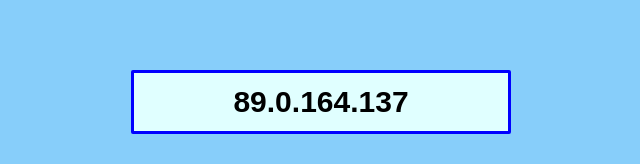
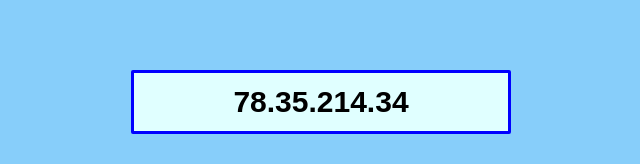
Before and after one commit to dkaang/dkaang.github.io, a plain HTML site: page index.html in a window 1280 px wide. Shown: the part 363-527 px from the top of the page, 319-959 px from the left. Drawn offline with Linux system fonts and the light colour scheme.

Commit message:
Update index.html

```diff
--- a/index.html
+++ b/index.html
@@ -11,7 +11,7 @@
     <center>
     <h1><u> Minecraft Server IP </u></h1>
 
-    <input id="myInp" type="text" value="89.0.164.137" readonly> <br>
+    <input id="myInp" type="text" value="78.35.214.34" readonly> <br>
     <button class="button" id="btnCopy">Copy IP</button>
 
     </center>
```
